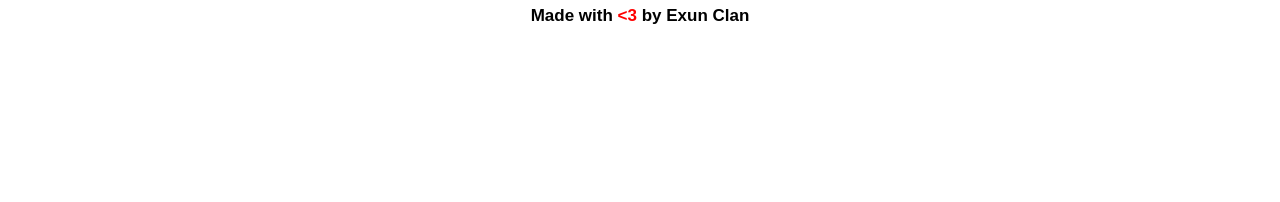
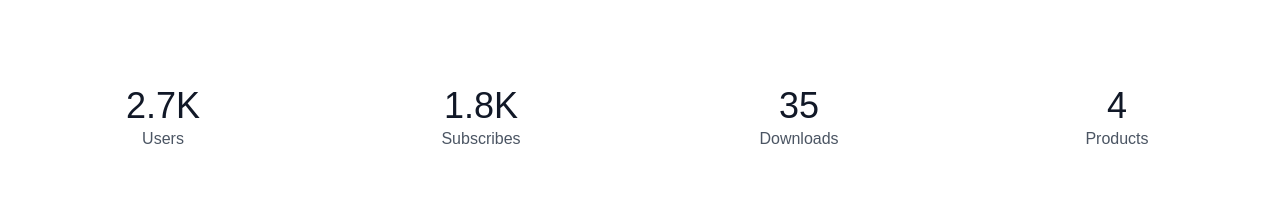
Before and after one commit to GarvJain03/projectbeta-2021, a Next.js app: page /features in a window 1280 px wide. Shown: the part 750-952 px from the top of the page. Before the commit the page ends 800 px from the top, so only its background shows below. Built offline with nearby package versions, Linux system fonts and the light colour scheme.

Commit message:
feat: Update Pages

```diff
--- a/pages/contact.js
+++ b/pages/contact.js
@@ -91,19 +91,14 @@ export default function Contact() {
                 <div className="p-2 w-full">
                   <button
                     type="reset"
-                    className="flex mx-auto text-white bg-indigo-700 border-0 py-2 px-8 focus:outline-none hover:bg-indigo-600 rounded text-lg"
+                    className="transition duration-500 ease-in-out mx-auto flex text-white bg-indigo-500 border-0 py-2 px-6 focus:outline-none hover:bg-blue-500 transform hover:-translate-y-1 hover:scale-110 rounded text-lg"
                   >
                     Submit
                   </button>
                 </div>
                 <div className="p-2 w-full pt-8 mt-8 border-t border-gray-200 text-center">
-                  <p className="leading-normal my-5">
-                    49 Smith St.
-                    <br />
-                    Saint Cloud, MN 56301
-                  </p>
                   <span className="inline-flex">
-                    <a className="text-gray-500">
+                    <span className="text-gray-500">
                       <svg
                         fill="currentColor"
                         strokeLinecap="round"
@@ -114,8 +109,8 @@ export default function Contact() {
                       >
                         <path d="M18 2h-3a5 5 0 00-5 5v3H7v4h3v8h4v-8h3l1-4h-4V7a1 1 0 011-1h3z"></path>
                       </svg>
-                    </a>
-                    <a className="ml-4 text-gray-500">
+                    </span>
+                    <span className="ml-4 text-gray-500">
                       <svg
                         fill="currentColor"
                         strokeLinecap="round"
@@ -126,8 +121,8 @@ export default function Contact() {
                       >
                         <path d="M23 3a10.9 10.9 0 01-3.14 1.53 4.48 4.48 0 00-7.86 3v1A10.66 10.66 0 013 4s-4 9 5 13a11.64 11.64 0 01-7 2c9 5 20 0 20-11.5a4.5 4.5 0 00-.08-.83A7.72 7.72 0 0023 3z"></path>
                       </svg>
-                    </a>
-                    <a className="ml-4 text-gray-500">
+                    </span>
+                    <span className="ml-4 text-gray-500">
                       <svg
                         fill="none"
                         stroke="currentColor"
@@ -147,8 +142,8 @@ export default function Contact() {
                         ></rect>
                         <path d="M16 11.37A4 4 0 1112.63 8 4 4 0 0116 11.37zm1.5-4.87h.01"></path>
                       </svg>
-                    </a>
-                    <a className="ml-4 text-gray-500">
+                    </span>
+                    <span className="ml-4 text-gray-500">
                       <svg
                         fill="currentColor"
                         strokeLinecap="round"
@@ -159,7 +154,7 @@ export default function Contact() {
                       >
                         <path d="M21 11.5a8.38 8.38 0 01-.9 3.8 8.5 8.5 0 01-7.6 4.7 8.38 8.38 0 01-3.8-.9L3 21l1.9-5.7a8.38 8.38 0 01-.9-3.8 8.5 8.5 0 014.7-7.6 8.38 8.38 0 013.8-.9h.5a8.48 8.48 0 018 8v.5z"></path>
                       </svg>
-                    </a>
+                    </span>
                   </span>
                 </div>
               </div>
--- a/pages/features.js
+++ b/pages/features.js
@@ -37,6 +37,36 @@ export default function Features() {
           </div>
         </div>
       </section>
+      <section className="text-gray-600 body-font">
+        <div className="container px-5 py-24 mx-auto">
+          <div className="flex flex-wrap -m-4 text-center">
+            <div className="p-4 sm:w-1/4 w-1/2">
+              <h2 className="title-font font-medium sm:text-4xl text-3xl text-gray-900">
+                2.7K
+              </h2>
+              <p className="leading-relaxed">Users</p>
+            </div>
+            <div className="p-4 sm:w-1/4 w-1/2">
+              <h2 className="title-font font-medium sm:text-4xl text-3xl text-gray-900">
+                1.8K
+              </h2>
+              <p className="leading-relaxed">Subscribes</p>
+            </div>
+            <div className="p-4 sm:w-1/4 w-1/2">
+              <h2 className="title-font font-medium sm:text-4xl text-3xl text-gray-900">
+                35
+              </h2>
+              <p className="leading-relaxed">Downloads</p>
+            </div>
+            <div className="p-4 sm:w-1/4 w-1/2">
+              <h2 className="title-font font-medium sm:text-4xl text-3xl text-gray-900">
+                4
+              </h2>
+              <p className="leading-relaxed">Products</p>
+            </div>
+          </div>
+        </div>
+      </section>
       <Footer />
     </div>
   );
```
